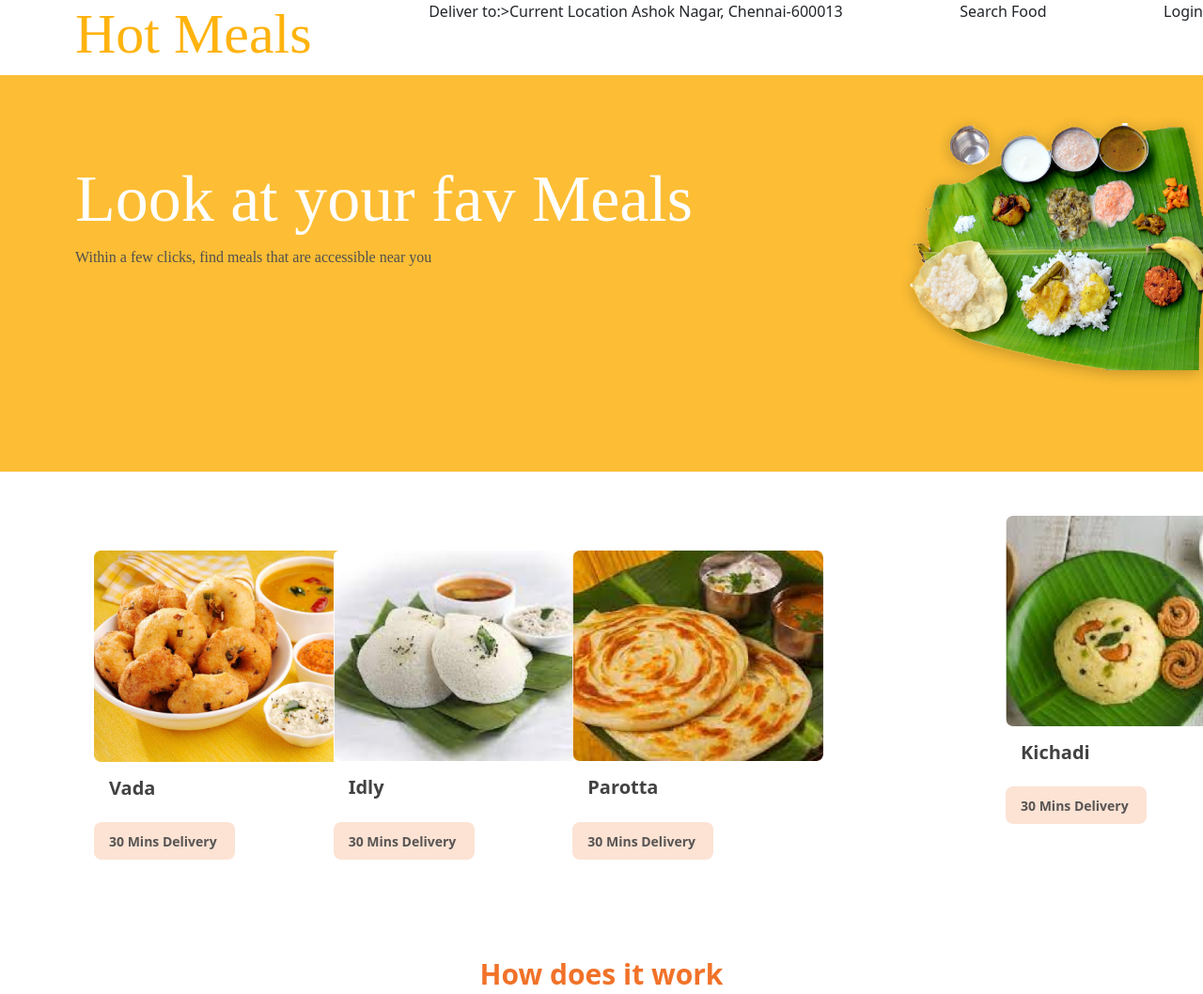
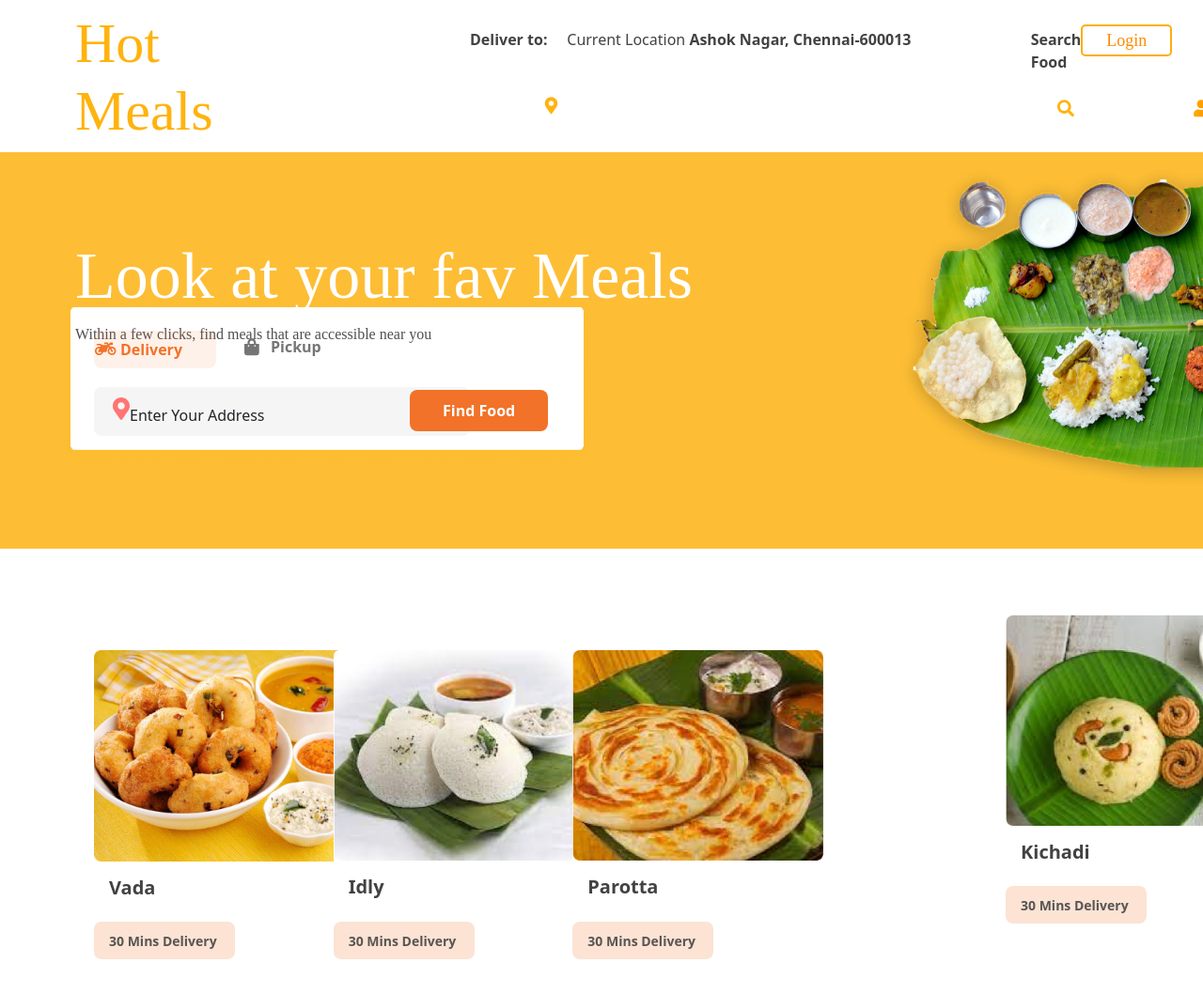
Before and after one commit to MahalakshmiS97/Food-Landing, a plain HTML site: page index.html in a window 1280 px wide. Shown: the top 1058 px of the page at 94% size. Drawn offline with nearby package versions, Linux system fonts and the light colour scheme; a web font is replaced by a local one.

Commit message:
Header completed

```diff
--- a/index.html
+++ b/index.html
@@ -18,23 +18,34 @@
             <h3>Hot Meals</h3>
         </div>
         <div class="headdiv3">
-            <p> <span class="headspan1">Deliver to:</span>><span class="headspan2">Current Location </span>
+            <p> <span class="headspan1">Deliver to:</span>
+              <span class="headspan2">&nbsp &nbsp Current Location </span>
               <span class="headspan3">Ashok Nagar, Chennai-600013</span></p>
         </div>
         <div class="headdiv4">
             <p>Search Food</p>
         </div>
         <div class="headdiv5">
-            <a herf="#" target="_blank">Login</a>
-
+            <a href="#" target="_blank" class="login">Login</a>
         </div>
     </div>
+    <div class="location"></div>
+    <div class="search"></div>
+    <div class="user"></div>
     <div class="headdiv6">
         <h2>Look at your fav Meals</h2>
         <p>Within a few clicks, find meals that are accessible near you</p>
     </div>
     <img src="./images/headbgimg.png" alt="Back ground Image Header" class="headbgimg">
     <img src="./images/headerfood.png" alt="Header Food Image" class="headfoodimg">
+    <img src="./images/Sectionrect1.png" alt="Head White Rectangle" class="whiterect">
+    <div class="bike"></div>
+    <p class="delivery">Delivery</p>
+    <div class="pick"></div>
+    <p class="pickup">Pickup</p>
+    <p class="address">Enter Your Address</p>
+    <a href="#" class="findfood">Find Food</a>
+
 </header>
 <!-- Header End     -->
 
@@ -98,7 +109,7 @@
             <div class="live"></div>
                 <p class="p2">Live<br/>Tracing</p>
                 <div class="line"></div>
-            <div class="delivery"></div>
+            <div class="quick"></div>
                 <p class="p3">Quick<br/>Delivery</p>
 
             </div>
@@ -166,7 +177,9 @@
 </section>
 <!-- Section4 Start -->
 <section class="section4">
+  <center><div class="popular"><h2>Popular items</h2></div></center>
     <div class="sec4div1">
+
     <div class="card" style="width: 18rem;">
         <img src="./images/muruku.png" class="card-img-top" alt="Muruku">
         <div class="card-body">
@@ -281,6 +294,16 @@
         </div>
         <div class="footdiv3">
             <h4>FOLLOW US</h4>
+            <div class="social">
+              <div class="instagram"></div>
+              <div class="facebook"></div>
+              <div class="twitter"></div>
+            </div>
+            <div class="footdiv4">
+            <p>Receive exclusive offers in your mailbox</p>
+              <p>Enter Your email</p>
+              <a href="#" target="_blank">Subscribe</a>
+            </div>
         </div>
 
     </div>
--- a/style.css
+++ b/style.css
@@ -2,13 +2,17 @@
 .headdiv1{
     display: flex;
     justify-content: space-between;
+    margin-top: 20px;
 }
-.headdiv1 h3{
+.headdiv2 h3{
     color:#FFB30E;
     font-family: Qwigley;
     font-size: 60px;
     font-weight: 400;
     margin-left: 80px;
+}
+.headdiv2{
+    margin-top:-10px;
 }
 .headbgimg{
     width:100%;
@@ -32,9 +36,126 @@
 .headfoodimg{
     margin-left: 950px;
     margin-top: -500px;
-    height: 300px;
+    height: 350px;
 }
+.headspan1{
+    font-weight:700;
+    color:#424242;
+}
+.headspan2{
+    font-weight: 400;
+    color:#424242;
+}
+.headspan3{
+    font-weight: 700;
+    color: #424242;
+}
+.headdiv4{
+    margin-top:10px;
+    margin-left:870px;
+}
+.headdiv4 p{
+    font-weight: 700;
+    color:#424242;
+}
+.headdiv5{
+    margin-top:10px;
+}
+.login{
+    margin-right: 110px ;
+    border-radius: 5px;
+    padding:5px 25px;
+    text-decoration: none;
+    border: 2px solid #FFAC0D;
+    color: #FF8A00;
+    font-family: Source Sans Pro;
+    font-size: 18px;
+}
+.headdiv3 {
+    margin-top: 10px;
+    margin-left:500px;
+    position: absolute;
+}
+.location{
+    content: url(./images/mapmarker.svg);
+    position:absolute;
+    margin-top:-59px;
+    margin-left:579px;
+}
+.search{
+    content: url(./images/Search.svg);
+    position:absolute;
+    margin-top:-56px;
+    margin-left:1125px;
+}
+.user{
+    content: url(./images/user.svg);
+    position:absolute;
+    margin-top:-56px;
+    margin-left:1270px;
+}
+.whiterect{
+    width:45%;
+    Height:200px;
+    margin-top:-430px;
+    margin-left: 60px;
 
+}
+.delivery{
+    border-radius: 8px;
+    background: rgba(241, 114, 40, 0.10);
+    padding: 8px 28px;
+    font-weight: 700;
+    color:#F17228;
+    width:130px;
+    position: absolute;
+    margin-top: -280px;
+    margin-left: 100px;
+}
+.pickup{
+    color:#757575;
+    font-weight: 700;
+    position: absolute;
+    margin-top: -275px;
+    margin-left: 288px;
+}
+.address{
+    position: absolute;
+    margin-top: -220px;
+    margin-left: 100px;
+    border-radius: 8px;
+    background: var(--theme-gray-100, #F5F5F5);
+    padding: 10px 20px;
+    width:400px;
+
+}
+.findfood{
+   text-decoration: none;
+   position: absolute;
+   margin-top: -193px;
+   margin-left:-200px;
+   border-radius: 8px;
+   background-color: #F17228;
+   padding:10px 35px;
+   color:white;
+   font-weight: 700;
+}
+.bike{
+    content: url(./images/bike.svg);
+    position: absolute;
+    margin-top: -268px;
+    margin-left: 100px;
+}
+.pick{
+    content: url(./images/pickup.svg);
+    margin-top: -272px;
+    margin-left: 260px;
+    position: absolute;
+}
+.address::before{
+    content: url(./images/orange\ map.svg);
+
+}
 /* Header style End */
 
 /* Section1 Style Start */
@@ -138,7 +259,7 @@
     width:60px;
     Height:60px;
 }
-.delivery{
+.quick{
     content: url(./images/clock.svg);
     width:60px;
     Height:60px;
@@ -219,11 +340,19 @@
 /* Section3 Style End */
 
 /* Section4 Style Start */
+.popular{
+    margin-top: 80px;
+}
+.popular h2{
+    font-weight: 700;
+    color:#212121;
+    font-size: 30px;
+}
 .sec4div1{
     display:flex;
     flex-wrap:wrap;
     justify-content: space-around;
-    margin-top:80px;
+    margin-top: 40px;
 }
 .section4 .card{
     width:17% !important;
@@ -270,13 +399,11 @@
 }
 .topfooterline{
     margin-top:-800px;
-
 }
 .bottomfooterline{
     position: absolute;
     margin-top: -90px;
-    width:85%;
-    margin-left: 90px;
+
 }
 .footdiv1{
     display:flex;
@@ -288,10 +415,28 @@
     margin-left:100px;
 }
 .footdiv3{
-    margin-top: -400px;
-    margin-right:400px;
+    margin-top: -350px;
+    margin-right: 150px;
 }
 .footdiv3 h4{
     color: #F5F5F5;
     font-size:10px;
 }
+.instagram{
+    content: url(./images/instagram.svg);
+}
+.facebook{
+    content:url(./images/facebook.svg);
+    margin-left:10px;
+}
+.twitter{
+    content:url(./images/twitter.svg);
+    margin-left:10px;
+}
+.social{
+    display:flex;
+    margin-top: 30px;
+}
+.footdiv4{
+    margin-top: 30px;
+}
```
Also changed, not shown: images/bike.svg (added), images/findfood.svg (added), images/mapmarker.svg (added), images/orange map.svg (added), images/pickup.svg (added).
